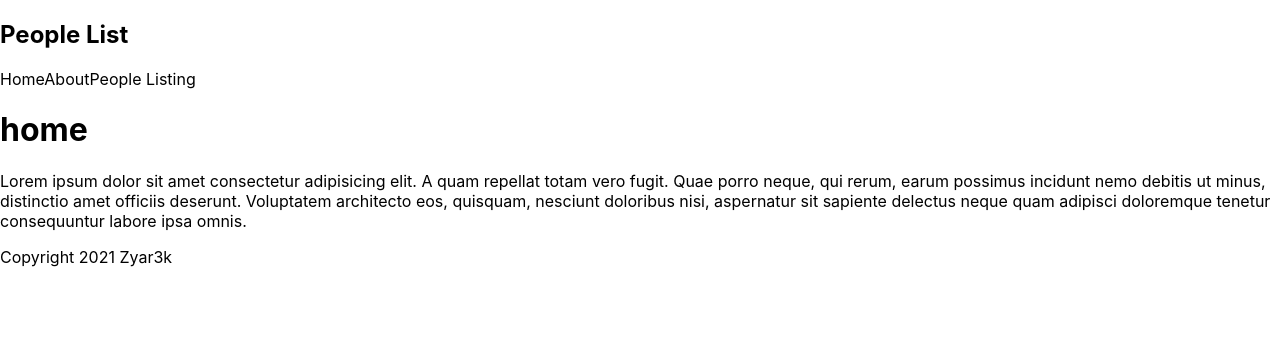
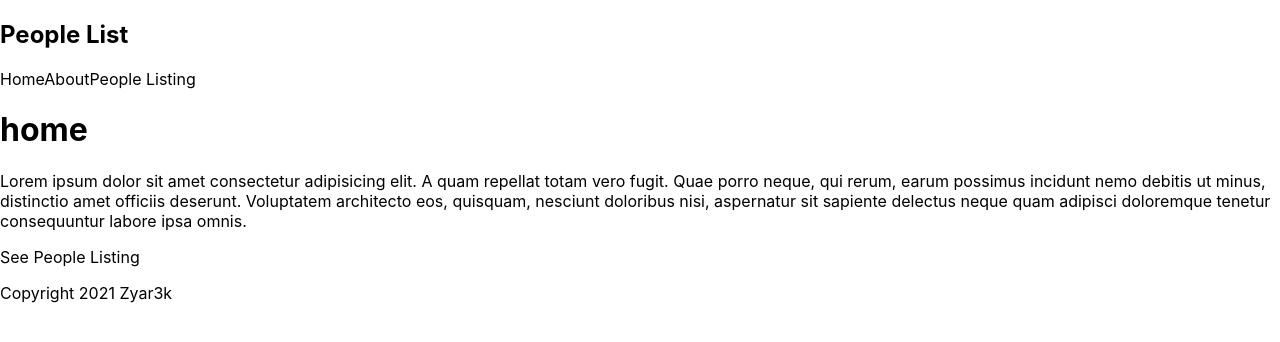
Before and after one commit to Zyar3k/nextjs-basic, a Next.js app: page / in a window 1280 px wide. Shown: the top 342 px of the page. Built offline with nearby package versions, Linux system fonts and the light colour scheme.

Commit message:
Add linkinkg betweem pages

```diff
--- a/components/Navbar.js
+++ b/components/Navbar.js
@@ -1,12 +1,20 @@
+import Link from "next/link";
+
 const Navbar = () => {
   return (
     <nav>
       <div className='logo'>
         <h1>People List</h1>
       </div>
-      <a>Home</a>
-      <a>About</a>
-      <a>People Listing</a>
+      <Link href='/'>
+        <a>Home</a>
+      </Link>
+      <Link href='/about'>
+        <a>About</a>
+      </Link>
+      <Link href='/people'>
+        <a>People Listing</a>
+      </Link>
     </nav>
   );
 };
--- a/pages/index.js
+++ b/pages/index.js
@@ -2,6 +2,8 @@
 import Footer from "../components/Footer";
 import Navbar from "../components/Navbar";
 import styles from "../styles/Home.module.css";
+
+import Link from "next/link";
 
 export default function Home() {
   return (
@@ -16,6 +18,9 @@
         sapiente delectus neque quam adipisci doloremque tenetur consequuntur
         labore ipsa omnis.
       </p>
+      <Link href='/people'>
+        <a>See People Listing</a>
+      </Link>
       <Footer />
     </div>
   );
```
